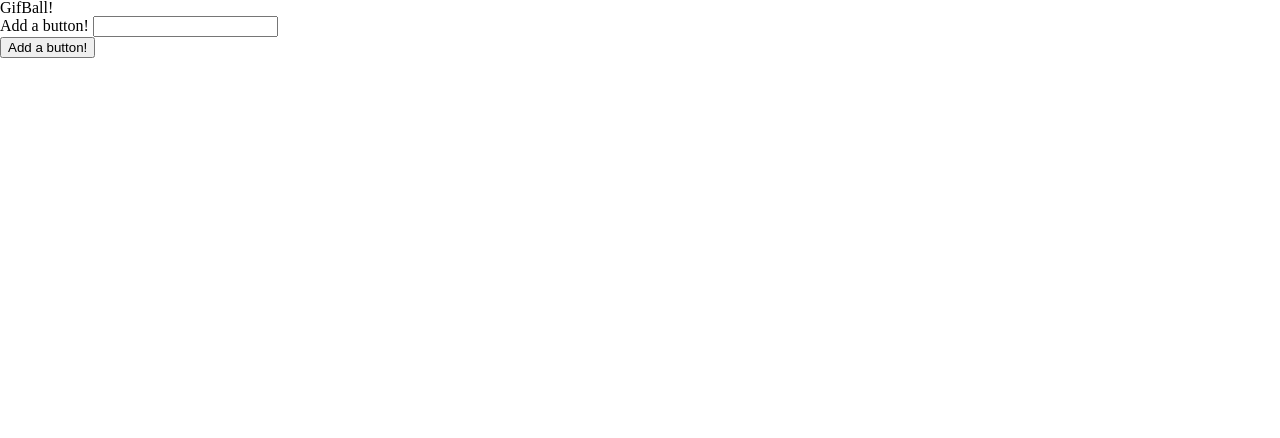
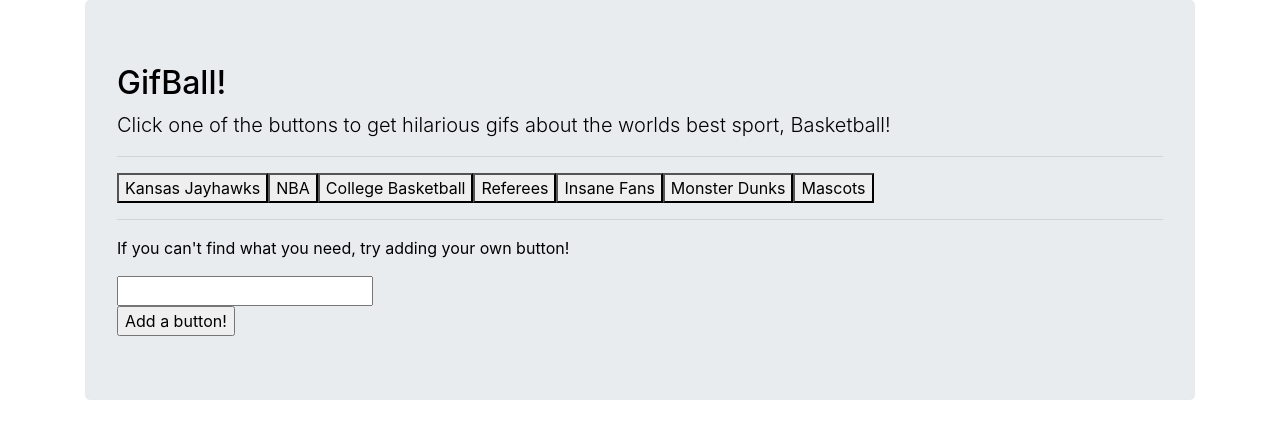
Before and after one commit to JasonLMoore/GifTastic, a plain HTML site: page index.html in a window 1280 px wide. Drawn offline with nearby package versions, Linux system fonts and the light colour scheme.

Commit message:
added bootstrap styling and buttons generate and populate

```diff
--- a/assets/css/style.css
+++ b/assets/css/style.css
@@ -0,0 +1,4 @@
+.jumbotron {
+    color: black;
+
+}
--- a/assets/javascript/scripts.js
+++ b/assets/javascript/scripts.js
@@ -2,10 +2,25 @@ var topics = ["Kansas Jayhawks", "NBA", "College Basketball", "Referees", "Insan
 var queryURL = "https://api.giphy.com/v1/gifs/search?api_key=shNxgbRQV8gE0hvyjnnSdqG6le4hI2jT";
 
 function renderButtons() {
-    $("#buttonsPlace").empty();
+    $("#buttons-view").empty();
 
     for (b=0; b < topics.length; b++) {
         var bttn = $("<button>");
-        b.addClass()
+        bttn.addClass("topic");
+        bttn.attr("data-name", topics[b]);
+        bttn.text(topics[b]);
+        $("#buttons-view").append(bttn);
     }
+
 }
+
+$("#add-gif").on("click", function(event) {
+    event.preventDefault();
+    var topic = $("#gif-input").val().trim();
+    topics.push(topic);
+    console.log(topics);
+    renderButtons();
+
+});
+renderButtons();
+console.log(topics)
--- a/index.html
+++ b/index.html
@@ -6,23 +6,34 @@
     <title>GifTastic</title>
     <meta name="viewport" content="width=device-width, initial-scale=1">
     <link rel="stylesheet" type="text/css" href="assets/css/reset.css">
+    <link rel="stylesheet" href="https://stackpath.bootstrapcdn.com/bootstrap/4.3.1/css/bootstrap.min.css" integrity="sha384-ggOyR0iXCbMQv3Xipma34MD+dH/1fQ784/j6cY/iJTQUOhcWr7x9JvoRxT2MZw1T" crossorigin="anonymous">
     <link rel="stylesheet" type="text/css" media="screen" href="assets/css/style.css">
     <script src="https://cdnjs.cloudflare.com/ajax/libs/jquery/3.2.1/jquery.min.js"></script>
-    <script src="assets/javascript/scripts.js"></script>
 </head>
 <body>
-    <div class="container">
-        <h2>GifBall!</h2>
-        <div id="buttons-view"></div>
+    <div class="container" id="main-container">
 
-        <form id="gif-form">
-            <label for="gif-input">Add a button!</label>
-            <input type="text" id="gif-input"><br>
+        <div class="jumbotron">
+            <h2>GifBall!</h2>
+            <p class="lead">Click one of the buttons to get hilarious gifs about the worlds best sport, Basketball!</p>
+            <hr class="my1">
+            <div id="buttons-view"></div>
+            <hr class="my2">
+            <form id="gif-form">
+                <p>If you can't find what you need, try adding your own button!</p>
+                <input type="text" id="gif-input"><br>
+                <input id="add-gif" type="submit" value="Add a button!">
+            </form>
+        </div>
+
+        <div class="row" id=gif-container></div>
+
+    </div>
 
 
-            <input id="add-gif" type="submit" value="Add a button!">
-        </form>
-    </div>
+
+
 
 </body>
+<script src="assets/javascript/scripts.js"></script>
 </html>
```
